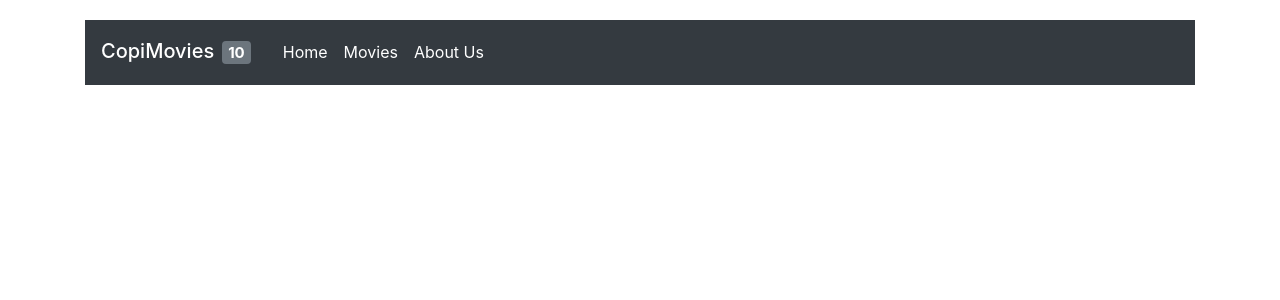
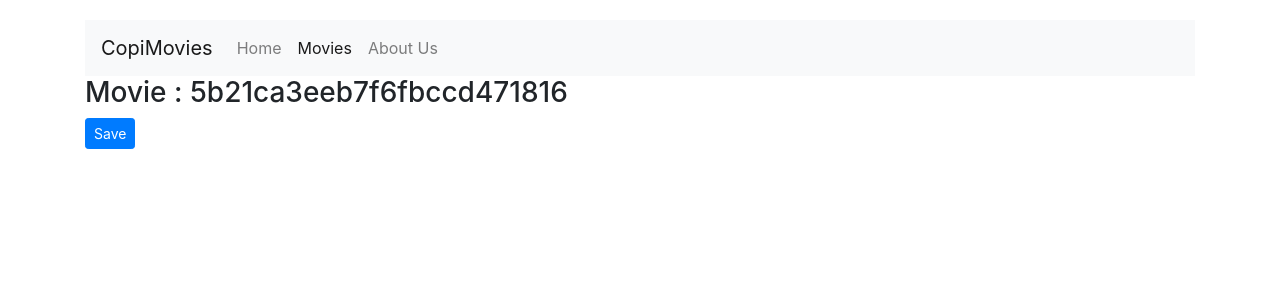
Before and after one commit to mohamedsahadkp/codewithmosh-reactjs, a React (Create React App) app in the folder vidly-app-copy/: page /movies/5b21ca3eeb7f6fbccd471816 in a window 1280 px wide. Shown: the top 300 px of the page. Built offline with nearby package versions, Linux system fonts and the light colour scheme.

Commit message:
added navbar, moviedetails and notfound

```diff
--- a/vidly-app-copy/package.json
+++ b/vidly-app-copy/package.json
@@ -10,6 +10,7 @@
     "font-awesome": "^4.7.0",
     "lodash": "^4.17.20",
     "prop-type": "0.0.1",
+    "query-string": "^6.13.1",
     "react": "^16.13.1",
     "react-dom": "^16.13.1",
     "react-router-dom": "^5.2.0",
--- a/vidly-app-copy/src/App.js
+++ b/vidly-app-copy/src/App.js
@@ -1,11 +1,14 @@
 import React from "react";
-import { Route, Switch } from "react-router-dom";
+import { Route, Switch, Redirect } from "react-router-dom";
 import "./App.css";
 
 import NavBar from "./components/navBar";
 import Home from "./components/home";
 import Movie from "./components/movie";
+import MovieDetails from "./components/movieDetails";
+
 import AboutUs from "./components/aboutUs";
+import NotFound from "./components/notFound";
 
 function App() {
   return (
@@ -13,9 +16,21 @@ function App() {
       <NavBar></NavBar>
       <div className="pageContainer">
         <Switch>
+          <Redirect from="/" to="/home" exact></Redirect>
           <Route path="/home" exact component={Home}></Route>
           <Route path="/movies" exact component={Movie}></Route>
-          <Route path="/about-us" component={AboutUs} exact></Route>
+          /* Optional params append? ex: /products/:id? */
+          <Route path="/movies/:id" exact component={MovieDetails}></Route>
+          /* Passig custom props to component*/
+          <Route
+            path="/about-us"
+            component={(props) => (
+              <AboutUs sortBy="test-message" {...props}></AboutUs>
+            )}
+            exact
+          ></Route>
+          <Route path="/not-found" component={NotFound}></Route>
+          <Redirect to="/not-found"></Redirect>
         </Switch>
       </div>
     </div>
--- /dev/null
+++ b/vidly-app-copy/src/components/movieDetails.jsx
@@ -0,0 +1,28 @@
+import React, { Component } from "react";
+import queryString from "query-string";
+
+class MovieDetails extends Component {
+  handleSave = () => {
+    this.props.history.push("/movies");
+  };
+
+  render() {
+    // Query Parameter
+    const result = queryString.parse(this.props.location.search);
+    console.log(result);
+
+    //Route Parameter
+    const { id } = this.props.match.params;
+
+    return (
+      <div>
+        <h3>Movie : {id}</h3>
+        <button className="btn btn-primary btn-sm" onClick={this.handleSave}>
+          Save
+        </button>
+      </div>
+    );
+  }
+}
+
+export default MovieDetails;
--- a/vidly-app-copy/src/components/movieTable.jsx
+++ b/vidly-app-copy/src/components/movieTable.jsx
@@ -2,12 +2,16 @@ import React, { Component } from "react";
 
 import Like from "./common/like";
 import Table from "./common/table";
+import { Link } from "react-router-dom";
 
 class MovieTable extends Component {
   moviesHeader = [
     {
       label: "Title",
       path: "title",
+      content: (movie) => (
+        <Link to={`/movies/${movie._id}`}>{movie.title}</Link>
+      ),
     },
     {
       label: "Genre",
--- a/vidly-app-copy/src/components/navBar.jsx
+++ b/vidly-app-copy/src/components/navBar.jsx
@@ -1,4 +1,5 @@
 import React, { Component } from "react";
+import { Link, NavLink } from "react-router-dom";
 
 class NavBar extends Component {
   state = { companyName: "CopiMovies", totalCount: 10 };
@@ -10,23 +11,18 @@ class NavBar extends Component {
 
   render() {
     return (
-      <nav class="navbar navbar-expand-lg navbar-dark bg-dark">
-        <span className="navbar-brand mb-0 h1">
+      <nav className="navbar navbar-expand-lg navbar-light bg-light">
+        <Link className="navbar-brand" to="/">
           {this.state.companyName}
-          <span className="badge bagde-pill badge-secondary m-2">
-            {this.state.totalCount}
-          </span>
-        </span>
-        <div class="collapse navbar-collapse" id="navbarNav">
-          <ul className="navbar-nav">
+        </Link>
+        <div className="collapse navbar-collapse" id="navbarNav">
+          <div className="navbar-nav">
             {this.navBarItems.map((item) => (
-              <li key={item.key} className="nav-item active">
-                <a className="nav-link" href={item.route}>
-                  {item.label}
-                </a>
-              </li>
+              <NavLink className="nav-link" key={item.key} to={item.route}>
+                {item.label}
+              </NavLink>
             ))}
-          </ul>
+          </div>
         </div>
       </nav>
     );
--- /dev/null
+++ b/vidly-app-copy/src/components/notFound.jsx
@@ -0,0 +1,7 @@
+import React from "react";
+
+const NotFound = () => {
+  return <h3>Not Found !!!</h3>;
+};
+
+export default NotFound;
```
Also changed, not shown: 1 other file (tests, documents, lock files or other folders).
